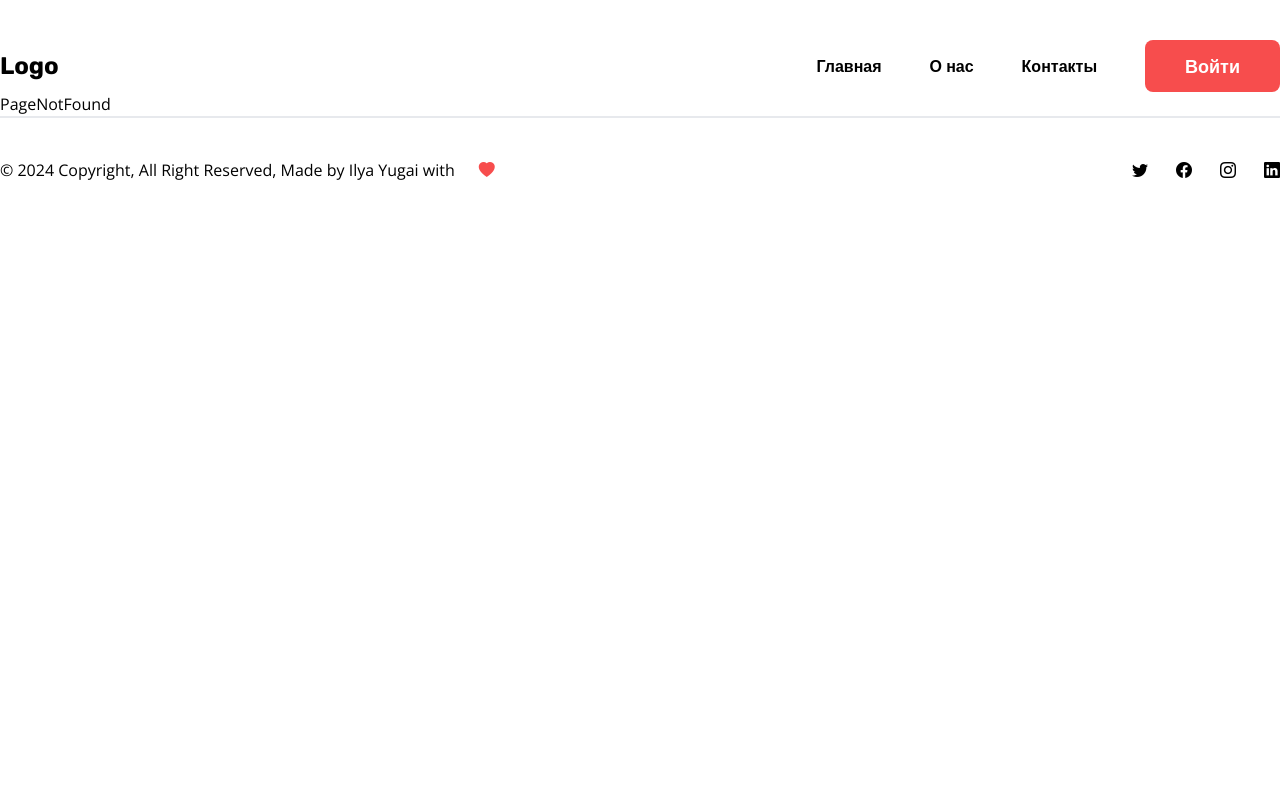
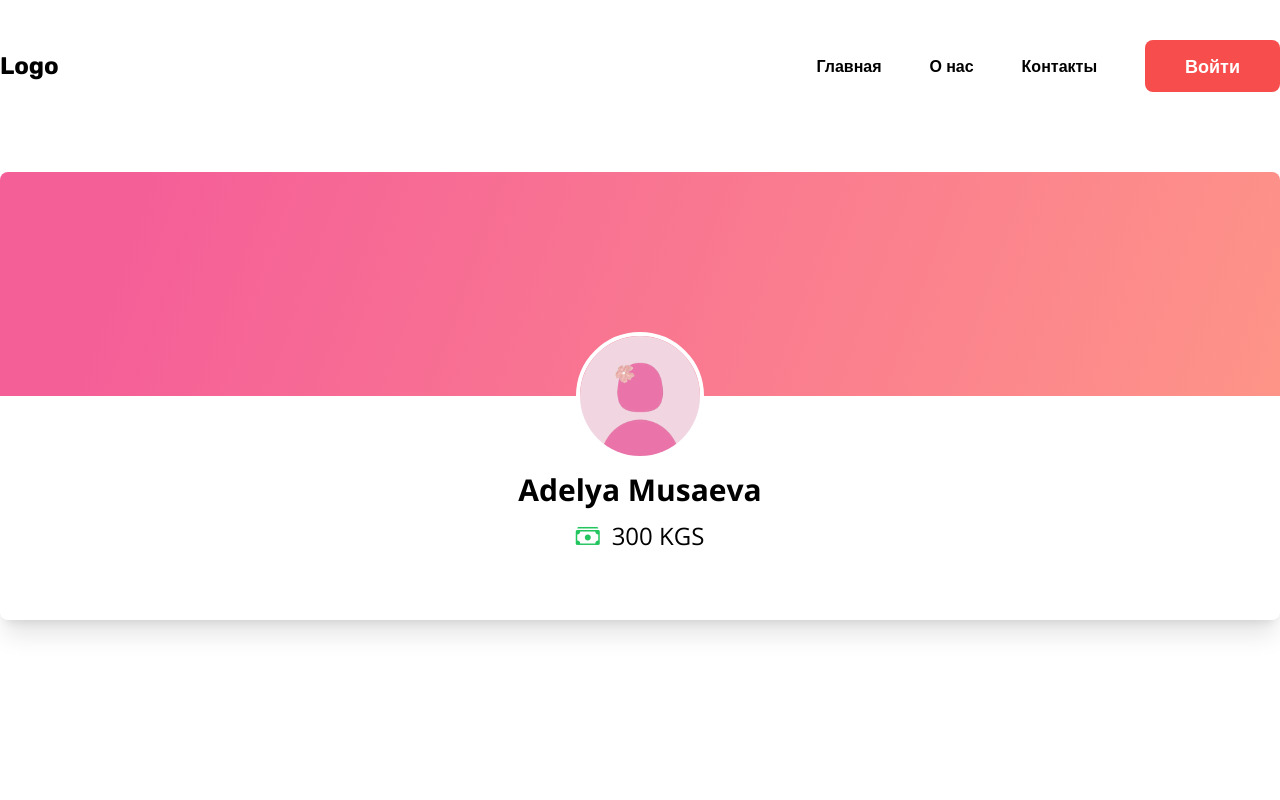
Before and after one commit to MusaevaAdelya/aralash-front, a React (Create React App) app: page /profile in a window 1280 px wide. Shown: the top 800 px of the page. Built offline with nearby package versions, Linux system fonts and the light colour scheme.

Commit message:
added profile header

```diff
--- a/src/App.jsx
+++ b/src/App.jsx
@@ -4,6 +4,7 @@ import PageNotFound from "./pages/PageNotFound";
 import AppLayout from "./components/layout/AppLayout";
 import LoginPage from "./pages/LoginPage";
 import RegisterPage from "./pages/RegisterPage";
+import ProfilePage from "./pages/ProfilePage";
 
 function App() {
   return (
@@ -13,6 +14,7 @@ function App() {
           <Route index element={<HomePage />} />
           <Route path="/login" element={<LoginPage />} />
           <Route path="/register" element={<RegisterPage />} />
+          <Route path="/profile" element={<ProfilePage />} />
           <Route path="*" element={<PageNotFound />} />
         </Route>
       </Routes>
--- /dev/null
+++ b/src/components/specific/ProfileHeader.jsx
@@ -0,0 +1,17 @@
+import React from 'react'
+
+function ProfileHeader({name, balance, avatar="/images/default-avatar.jpg"}) {
+  return (
+    <div className='shadow-xl h-[28rem] rounded-lg overflow-hidden'>
+        <div className=' h-1/2 profile-gradient'></div>
+        <div className='flex flex-col items-center justify-center '>
+
+            <img src={avatar} alt="user's avatar" className='w-32 h-32 -mt-16 border-4 border-white rounded-full'/>
+            <p className='my-3 text-3xl font-bold'>{name}</p>
+            <p className='text-2xl'><i class="bi bi-cash-stack text-green-500 mr-3"></i>{balance} KGS</p>
+        </div>
+    </div>
+  )
+}
+
+export default ProfileHeader
--- a/src/index.css
+++ b/src/index.css
@@ -9,3 +9,7 @@
     box-sizing: border-box;
     font-family: "Open Sans", sans-serif;
 }
+
+.profile-gradient{
+    background:linear-gradient(109.6deg, rgb(245, 95, 152) 11.2%, rgb(254, 148, 136) 100.2%);
+}
--- a/src/pages/PageNotFound.jsx
+++ b/src/pages/PageNotFound.jsx
@@ -2,7 +2,7 @@ import React from 'react'
 
 function PageNotFound() {
   return (
-    <div>PageNotFound</div>
+    <div className='flex items-center justify-center'>PageNotFound</div>
   )
 }
 
--- /dev/null
+++ b/src/pages/ProfilePage.jsx
@@ -0,0 +1,11 @@
+import ProfileHeader from "../components/specific/ProfileHeader";
+
+function ProfilePage() {
+  return (
+    <section className="min-h-screen  mx-auto container max-w-[1335px] lg:px-0 px-5 mt-20">
+      <ProfileHeader name="Adelya Musaeva" balance={300}/>
+    </section>
+  );
+}
+
+export default ProfilePage;
```
Also changed, not shown: public/images/default-avatar.jpg (added).
